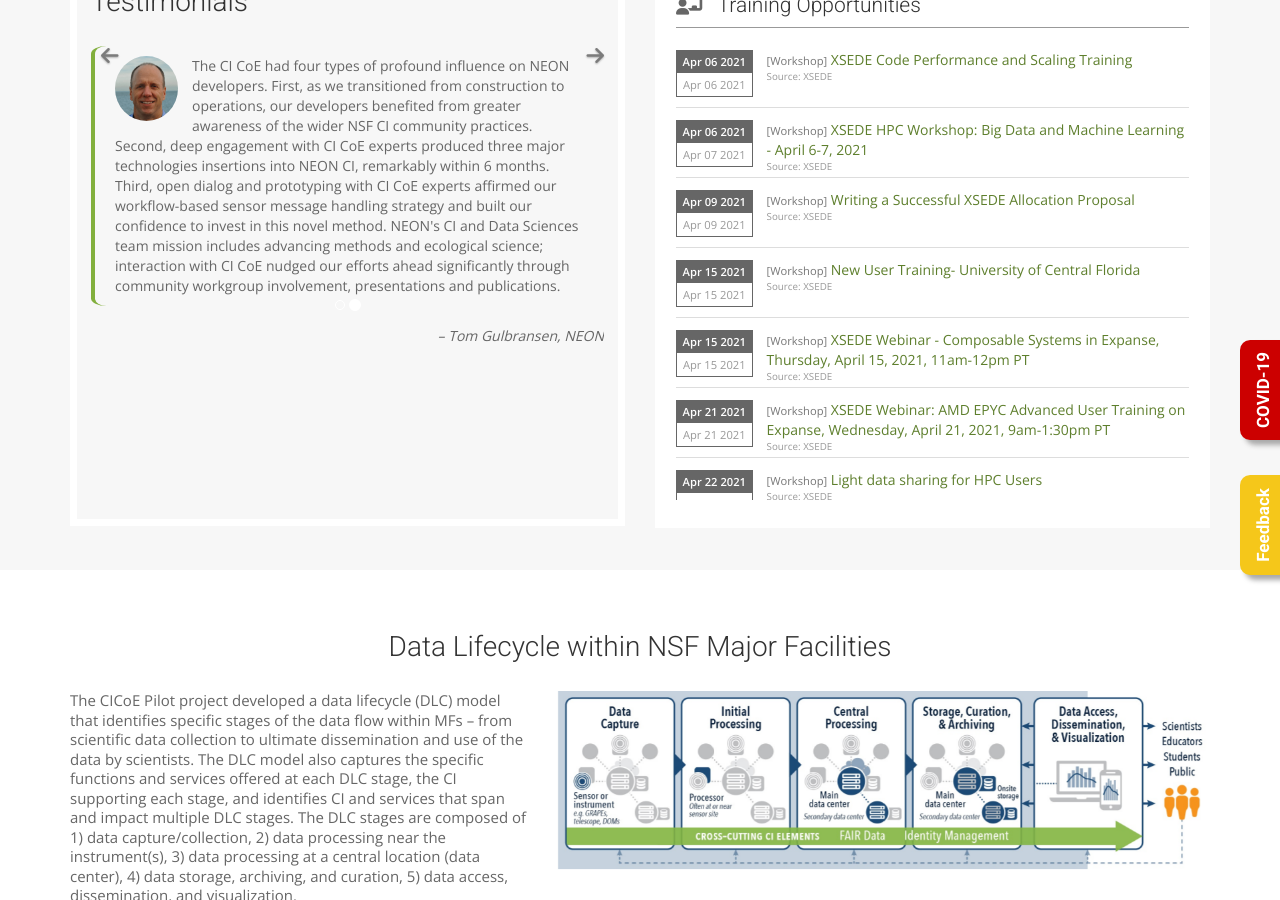
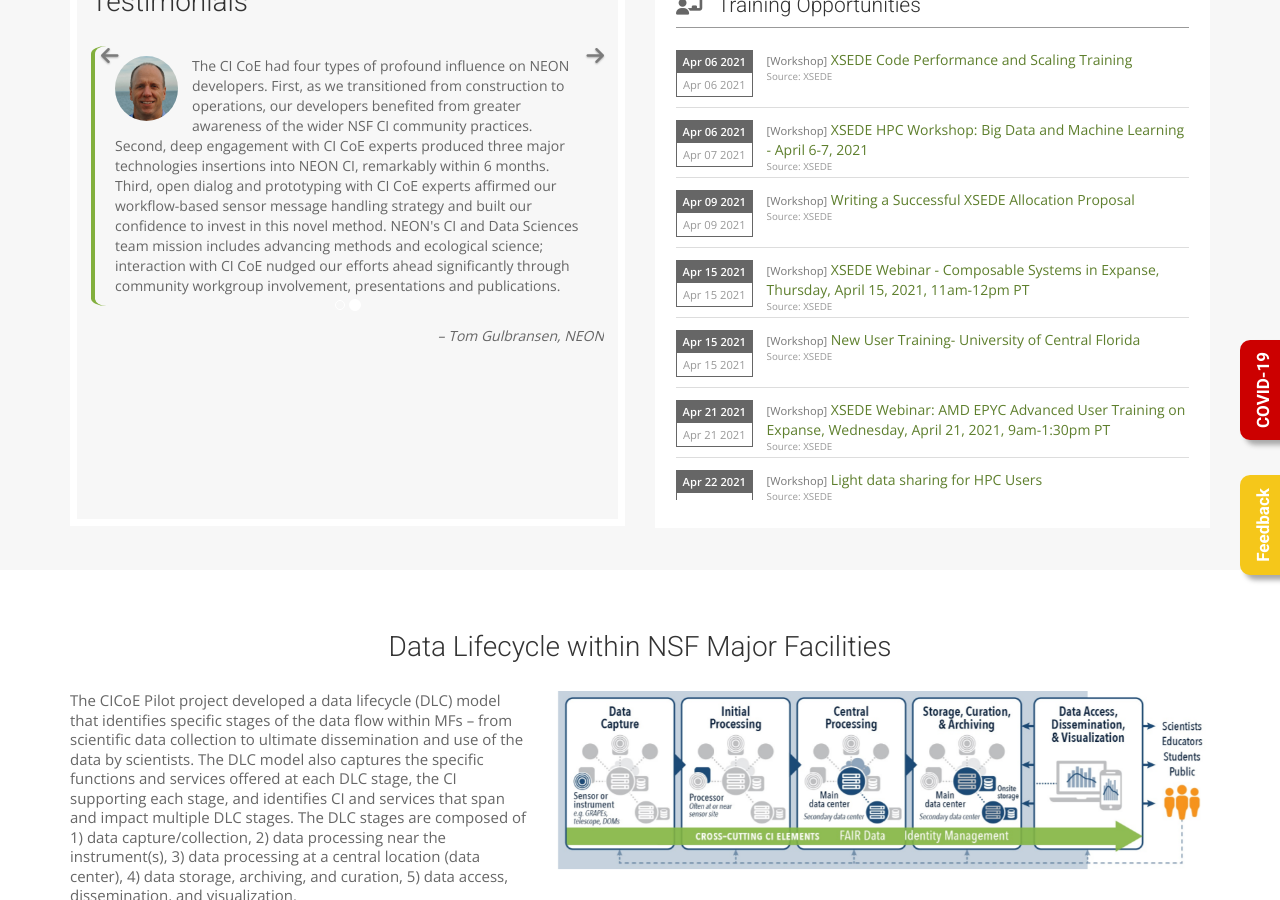
Before and after one commit to cicoe/cicoe.github.io, a Jekyll site: the page built from index.html, in a window 1280 px wide and 900 px high, scrolled down 1309 px. Built offline with Jekyll 4.4.1, drawn with Linux system fonts in a browser that asks for light colours; nearby versions of some CDN libraries; some web fonts are replaced; comment, search, counter and statistics services are not loaded.

```diff
--- a/_data/training_opportunities.yml
+++ b/_data/training_opportunities.yml
@@ -24,16 +24,16 @@
   source: XSEDE
   start_date: April 15, 2021
   time: ''
-  title: New User Training- University of Central Florida
-  website: "https://www.xsede.org/web/xup/course-calendar/-/training-user/class/2303/session/3963/register"
+  title: XSEDE Webinar - Composable Systems in Expanse, Thursday, April 15, 2021,
+    11am-12pm PT
+  website: "https://www.xsede.org/web/xup/course-calendar/-/training-user/class/2314/session/3974/register"
 - categroy: Workshop
   end_date: April 15, 2021
   source: XSEDE
   start_date: April 15, 2021
   time: ''
-  title: XSEDE Webinar - Composable Systems in Expanse, Thursday, April 15, 2021,
-    11am-12pm PT
-  website: "https://www.xsede.org/web/xup/course-calendar/-/training-user/class/2314/session/3974/register"
+  title: New User Training- University of Central Florida
+  website: "https://www.xsede.org/web/xup/course-calendar/-/training-user/class/2303/session/3963/register"
 - categroy: Workshop
   end_date: April 21, 2021
   source: XSEDE
```
